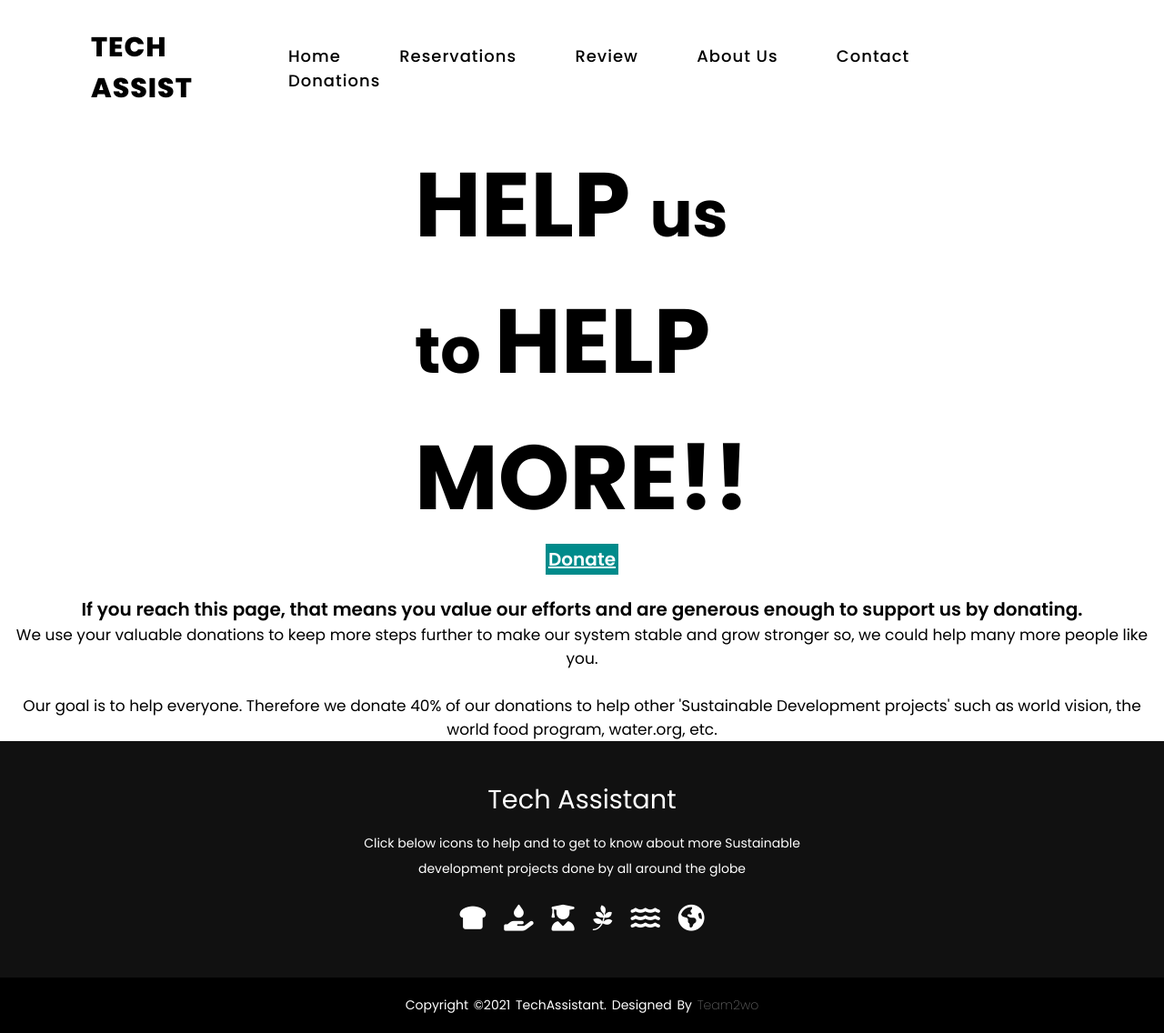
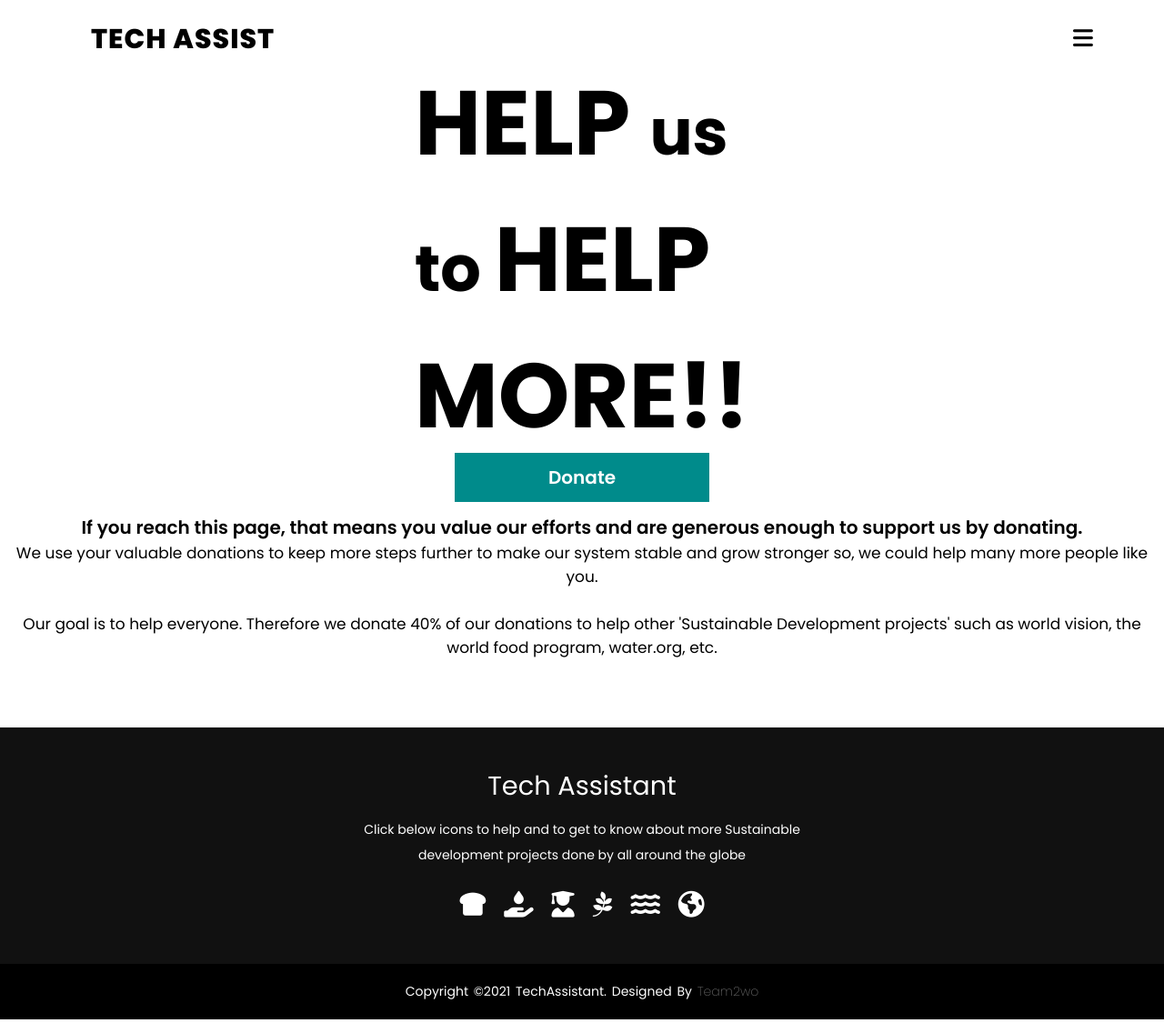
Before and after one commit to lakshithaonline/Tech-Assist, a PHP site: page /donation/donation.html in a window 1280 px wide. Shown: the whole page at 91% size. Run offline with PHP 8.4, Linux system fonts and the light colour scheme; some libraries are stand-ins or nearby versions.

Commit message:
Minor adjustments - phase 1

```diff
--- a/About Us/about us.css
+++ b/About Us/about us.css
@@ -60,7 +60,7 @@
   }
 
   header .navigation a:hover{
-    background:#226A80;
+    background:#60c1df;
   }
 
   .content{
@@ -294,7 +294,7 @@
 
   /* Responsive CSS */
 
-  @media (max-width: 960px){
+  @media (max-width: 1285px){
     header .navigation{
       display: none;
     }
--- a/Contact Us/style.css
+++ b/Contact Us/style.css
@@ -60,7 +60,7 @@
 }
 
 header .navigation a:hover{
-  background:#226A80;
+  background:#60c1df;
 }
 
 .content{
@@ -220,7 +220,7 @@
     height: 0px;
 }
 
-@media (max-width: 960px){
+@media (max-width: 1285px){
   header .navigation{
     display: none;
   }
@@ -348,3 +348,5 @@
       height: 0px;
     }
 }
+}
+}
--- a/Reservations/Reservations.css
+++ b/Reservations/Reservations.css
@@ -59,7 +59,7 @@
   }
 
   header .navigation a:hover{
-    background:#226A80;
+    background:#60c1df;
   }
 
   .content{
@@ -217,7 +217,7 @@
       height: 0px;
   }
 
-  @media (max-width: 960px){
+  @media (max-width: 1285px){
     header .navigation{
       display: none;
     }
--- a/donation/donation.css
+++ b/donation/donation.css
@@ -60,7 +60,7 @@
 }
 
 header .navigation a:hover{
-  background:#226A80;
+  background:#60c1df;
 }
 #check{
     z-index: 3;
@@ -91,15 +91,17 @@
 }
 
 .donation-sec .dnbtn{
+  text-decoration: none;
   color: #fff;
-  height: 60px;
-  width: 220px;
+  padding: 10px 100px 10px 100px;
+  /*height: 60px;
+  width: 220px;*/
   font-size: 20px;
   text-align: center;
   font-weight: 600;
-  border: 3px solid darkcyan;
+  border: 3.5px solid darkcyan;
   background-image: linear-gradient(30deg, darkcyan 50%, transparent 50%);
-  background-size: 550px;
+  background-size: 800px;
   background-repeat: no-repeat;
   background-position: 0%;
   cursor: pointer;
@@ -204,7 +206,7 @@
 
   /* Responsive CSS */
 
-@media (max-width: 960px){
+@media (max-width: 1285px){
     header .navigation{
       display: none;
     }
--- a/index.html
+++ b/index.html
@@ -36,7 +36,7 @@
                </div>
 
                <div class="content">
-               <h1>Let us HELP you!!</h1>
+               <h1>Let us ASSIST you, but WHY?</h1>
                <p>'TechAssist' was developed to help people who are not up to date with technology. We discovered that there is a huge number of people who are not up to date with technology, so to minimize that count we developed 'TechAssist' and we provide free services to those who need our help.<br><br>
 
                 We would like to assist you with your technological purchases. Our objective is to help you to get the best products for the best prices.<br><br>
--- a/styleHP.css
+++ b/styleHP.css
@@ -61,7 +61,7 @@
 }
 
 header .navigation a:hover{
-  background:#226A80;
+  background:#60c1df;
 }
 #check{
 	z-index: 3;
@@ -297,7 +297,7 @@
 
 /* Responsive CSS */
 
-@media (max-width: 960px){
+@media (max-width: 1285px){
 	header .navigation{
 	  display: none;
 	}
```
Also changed, not shown: Reviews/review.css (+4 -3 lines).
